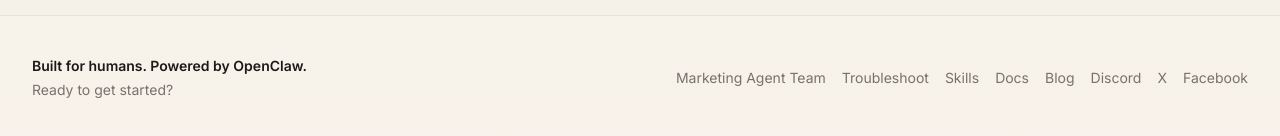
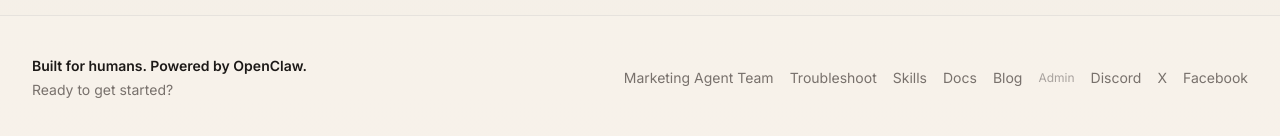
Before and after one commit to X-RayLuan/ClawLite, a Next.js app: page / in a window 1280 px wide. Shown: the part 4529-4665 px from the top of the page. Built offline with nearby package versions, Linux system fonts and the light colour scheme; no server answers.

Commit message:
feat: add admin login link in footer

```diff
--- a/src/components/site-footer.tsx
+++ b/src/components/site-footer.tsx
@@ -33,6 +33,9 @@ export function SiteFooter() {
           <Link href="/blog" className="text-stone-500 transition-colors hover:text-stone-900">
             {nav.blog ?? "Blog"}
           </Link>
+          <Link href="/admin/login" className="text-stone-400 transition-colors hover:text-stone-700 text-xs">
+            Admin
+          </Link>
           <a
             href="https://discord.com/invite/YgxA4HWJMx"
             target="_blank"
```
